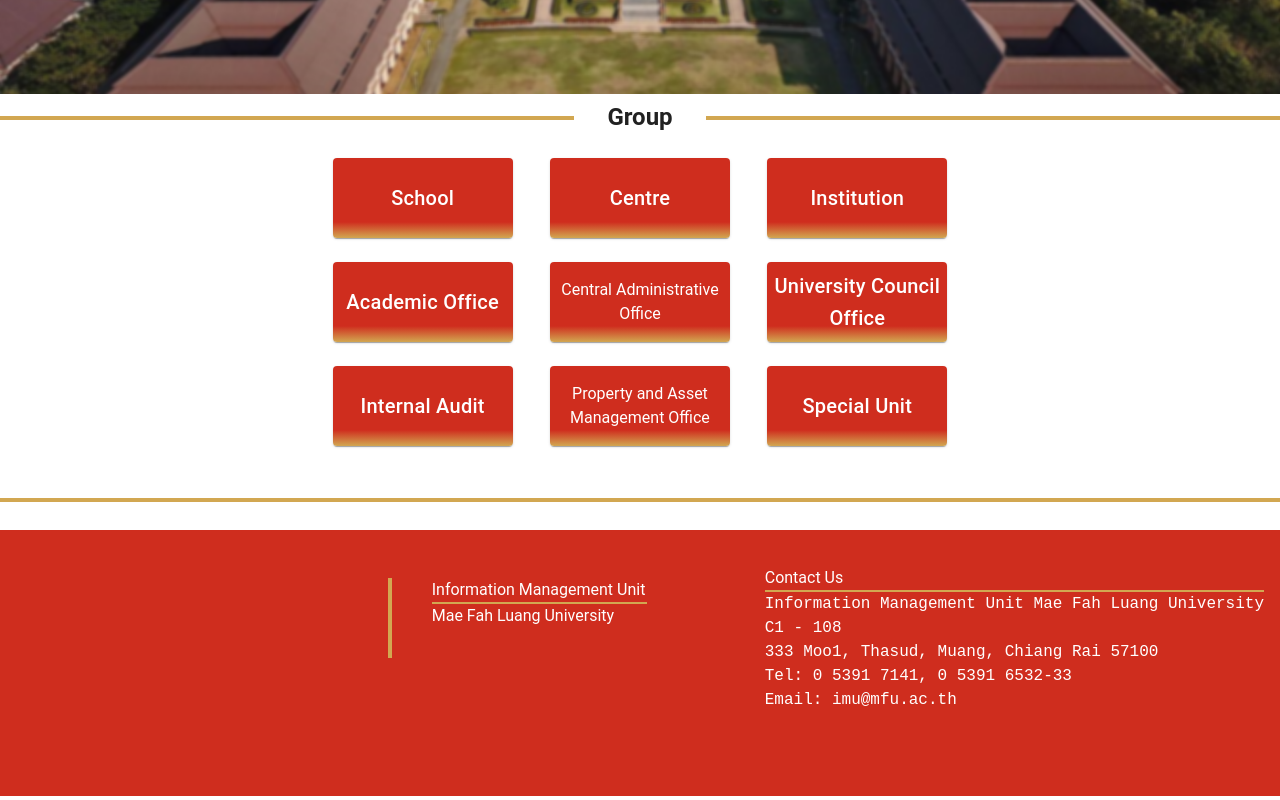
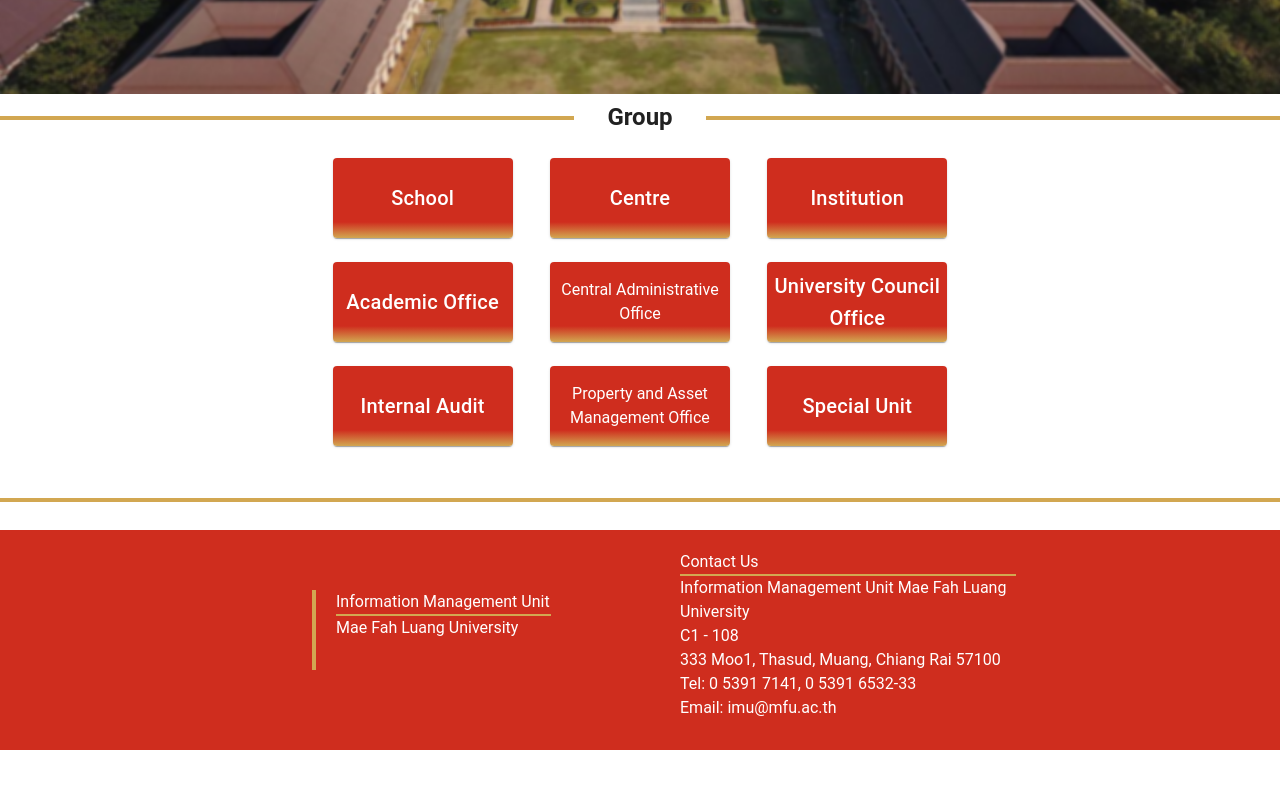
Before and after one commit to k1tsanapong/almost-open-data-frontend, a Nuxt app: page / in a window 1280 px wide. Shown: the part 582-1382 px from the top of the page. After the commit the page ends 1332 px from the top, so only its background shows below. Built offline with nearby package versions, Linux system fonts and the light colour scheme.

Commit message:
Add footer to default layout

```diff
--- a/layouts/default.vue
+++ b/layouts/default.vue
@@ -4,6 +4,51 @@
       <v-main>
         <slot />
       </v-main>
+
+      <v-footer class="bg-primary mt-10">
+        <v-row class="ma-0">
+          <v-col class="hidden-sm-and-down" md="2" />
+
+          <v-col class="py-16" cols="12" md="4">
+            <v-row justify="center">
+              <div style="height: 100px">
+                <v-divider
+                  style="opacity: 1"
+                  thickness="4"
+                  color="secondary"
+                  vertical
+                  length="80"
+                />
+              </div>
+              <div class="pl-5">
+                Information Management Unit
+                <v-divider
+                  style="opacity: 1"
+                  thickness="2"
+                  color="secondary"
+                  length="215"
+                />
+                Mae Fah Luang University
+              </div>
+            </v-row>
+          </v-col>
+
+          <v-col class="px-10" cols="12" md="4">
+            Contact Us
+            <v-divider style="opacity: 1" thickness="2" color="secondary" />
+
+            <p>
+              Information Management Unit Mae Fah Luang University <br />
+              C1 - 108 <br />
+              333 Moo1, Thasud, Muang, Chiang Rai 57100 <br />
+              Tel: 0 5391 7141, 0 5391 6532-33 <br />
+              Email: imu@mfu.ac.th <br />
+            </p>
+          </v-col>
+
+          <v-col class="hidden-sm-and-down" md="2" />
+        </v-row>
+      </v-footer>
     </v-app>
   </div>
 </template>
--- a/pages/index.vue
+++ b/pages/index.vue
@@ -82,27 +82,29 @@
             </v-row>
 
             <v-row justify="center">
-              <v-card v-ripple  rounded="lg" color="primary" class="cursor-pointer pa-3" >
-                <v-icon>
-                  mdi-magnify
-                </v-icon>
+              <v-card
+                v-ripple
+                rounded="lg"
+                color="primary"
+                class="cursor-pointer pa-3"
+              >
+                <v-icon> mdi-magnify </v-icon>
                 Search
               </v-card>
             </v-row>
 
             <v-row justify="center" class="mt-7">
-              <v-card v-ripple  rounded="lg" color="primary" class="cursor-pointer pa-3" >
-                <v-icon>
-                  mdi-chart-line
-                </v-icon>
+              <v-card
+                v-ripple
+                rounded="lg"
+                color="primary"
+                class="cursor-pointer pa-3"
+              >
+                <v-icon> mdi-chart-line </v-icon>
                 420
               </v-card>
             </v-row>
-
           </v-col>
-
-
-
         </v-row>
       </v-img>
     </v-row>
@@ -119,7 +121,6 @@
 
         <v-col>
           <v-divider style="opacity: 1" color="secondary " thickness="4" />
-
         </v-col>
       </v-row>
     </v-row>
@@ -130,7 +131,12 @@
       <v-col>
         <v-row>
           <v-col cols="6" md="4" class="d-flex justify-center">
-            <v-card v-ripple class="cursor-pointer custom-card" width="180px" height="80px">
+            <v-card
+              v-ripple
+              class="cursor-pointer custom-card"
+              width="180px"
+              height="80px"
+            >
               <span
                 class="text-h6 text-white text-center fill-height d-flex align-center justify-center"
                 >School</span
@@ -139,7 +145,12 @@
           </v-col>
 
           <v-col cols="6" md="4" class="d-flex justify-center">
-            <v-card v-ripple class="cursor-pointer custom-card" width="180px" height="80px">
+            <v-card
+              v-ripple
+              class="cursor-pointer custom-card"
+              width="180px"
+              height="80px"
+            >
               <span
                 class="text-h6 text-white text-center fill-height d-flex align-center justify-center"
                 >Centre</span
@@ -148,7 +159,12 @@
           </v-col>
 
           <v-col cols="6" md="4" class="d-flex justify-center">
-            <v-card v-ripple class="cursor-pointer custom-card" width="180px" height="80px">
+            <v-card
+              v-ripple
+              class="cursor-pointer custom-card"
+              width="180px"
+              height="80px"
+            >
               <span
                 class="text-h6 text-white text-center fill-height d-flex align-center justify-center"
                 >Institution</span
@@ -157,7 +173,12 @@
           </v-col>
 
           <v-col cols="6" md="4" class="d-flex justify-center">
-            <v-card v-ripple class="cursor-pointer custom-card" width="180px" height="80px">
+            <v-card
+              v-ripple
+              class="cursor-pointer custom-card"
+              width="180px"
+              height="80px"
+            >
               <span
                 class="text-h6 text-white text-center fill-height d-flex align-center justify-center"
                 >Academic Office</span
@@ -166,7 +187,12 @@
           </v-col>
 
           <v-col cols="6" md="4" class="d-flex justify-center">
-            <v-card v-ripple class="cursor-pointer custom-card" width="180px" height="80px">
+            <v-card
+              v-ripple
+              class="cursor-pointer custom-card"
+              width="180px"
+              height="80px"
+            >
               <span
                 class="text-white text-center fill-height d-flex align-center justify-center"
                 >Central Administrative Office</span
@@ -175,7 +201,12 @@
           </v-col>
 
           <v-col cols="6" md="4" class="d-flex justify-center">
-            <v-card v-ripple class="cursor-pointer custom-card" width="180px" height="80px">
+            <v-card
+              v-ripple
+              class="cursor-pointer custom-card"
+              width="180px"
+              height="80px"
+            >
               <span
                 class="text-h6 text-white text-center fill-height d-flex align-center justify-center"
                 >University Council Office</span
@@ -184,7 +215,12 @@
           </v-col>
 
           <v-col cols="6" md="4" class="d-flex justify-center">
-            <v-card v-ripple class="cursor-pointer custom-card" width="180px" height="80px">
+            <v-card
+              v-ripple
+              class="cursor-pointer custom-card"
+              width="180px"
+              height="80px"
+            >
               <span
                 class="text-h6 text-white text-center fill-height d-flex align-center justify-center"
                 >Internal Audit
@@ -193,7 +229,12 @@
           </v-col>
 
           <v-col cols="6" md="4" class="d-flex justify-center">
-            <v-card v-ripple class="cursor-pointer custom-card" width="180px" height="80px">
+            <v-card
+              v-ripple
+              class="cursor-pointer custom-card"
+              width="180px"
+              height="80px"
+            >
               <span
                 class="text-white text-center fill-height d-flex align-center justify-center"
                 >Property and Asset Management Office</span
@@ -202,7 +243,12 @@
           </v-col>
 
           <v-col cols="6" md="4" class="d-flex justify-center">
-            <v-card v-ripple class="cursor-pointer custom-card" width="180px" height="80px">
+            <v-card
+              v-ripple
+              class="cursor-pointer custom-card"
+              width="180px"
+              height="80px"
+            >
               <span
                 class="text-h6 text-white text-center fill-height d-flex align-center justify-center"
                 >Special Unit</span
@@ -214,50 +260,15 @@
 
       <v-col cols="1" md="2" lg="3"> </v-col>
 
-      <v-divider class="mt-10" style="opacity: 1" color="secondary " thickness="4" />
+      <v-divider
+        class="mt-10"
+        style="opacity: 1"
+        color="secondary "
+        thickness="4"
+      />
+    </v-row>
 
 
-    </v-row>
-
-    <v-footer class="bg-primary mt-10">
-      <v-row >
-        <v-col cols="2"> </v-col>
-
-
-
-
-          <v-col class="py-16">
-           <v-row justify="end">
-            <div style="height: 100px">
-              <v-divider style="opacity: 1" thickness="4" color="secondary" vertical length="80" />
-            </div>
-            <div class="ml-10">
-              Information Management Unit
-            <v-divider style="opacity: 1" thickness="2" color="secondary" length="215"/>
-            Mae Fah Luang University
-            </div>
-           </v-row>
-          </v-col>
-
-          <v-col cols="1" />
-
-
-        <v-col class="py-10" >
-          Contact Us
-          <v-divider style="opacity: 1" thickness="2" color="secondary" />
-
-          <pre>
-Information Management Unit Mae Fah Luang University
-C1 - 108
-333 Moo1, Thasud, Muang, Chiang Rai 57100
-Tel: 0 5391 7141, 0 5391 6532-33
-Email: imu@mfu.ac.th
-          </pre>
-        </v-col>
-
-        <v-col cols="2"> </v-col>
-      </v-row>
-    </v-footer>
   </v-container>
 </template>
 
@@ -275,6 +286,4 @@ const value = ref(new Date());
     rgb(var(--v-theme-secondary)) 100%
   );
 }
-
-
 </style>
```
Lines whose indentation alone changed are shown as unchanged.
